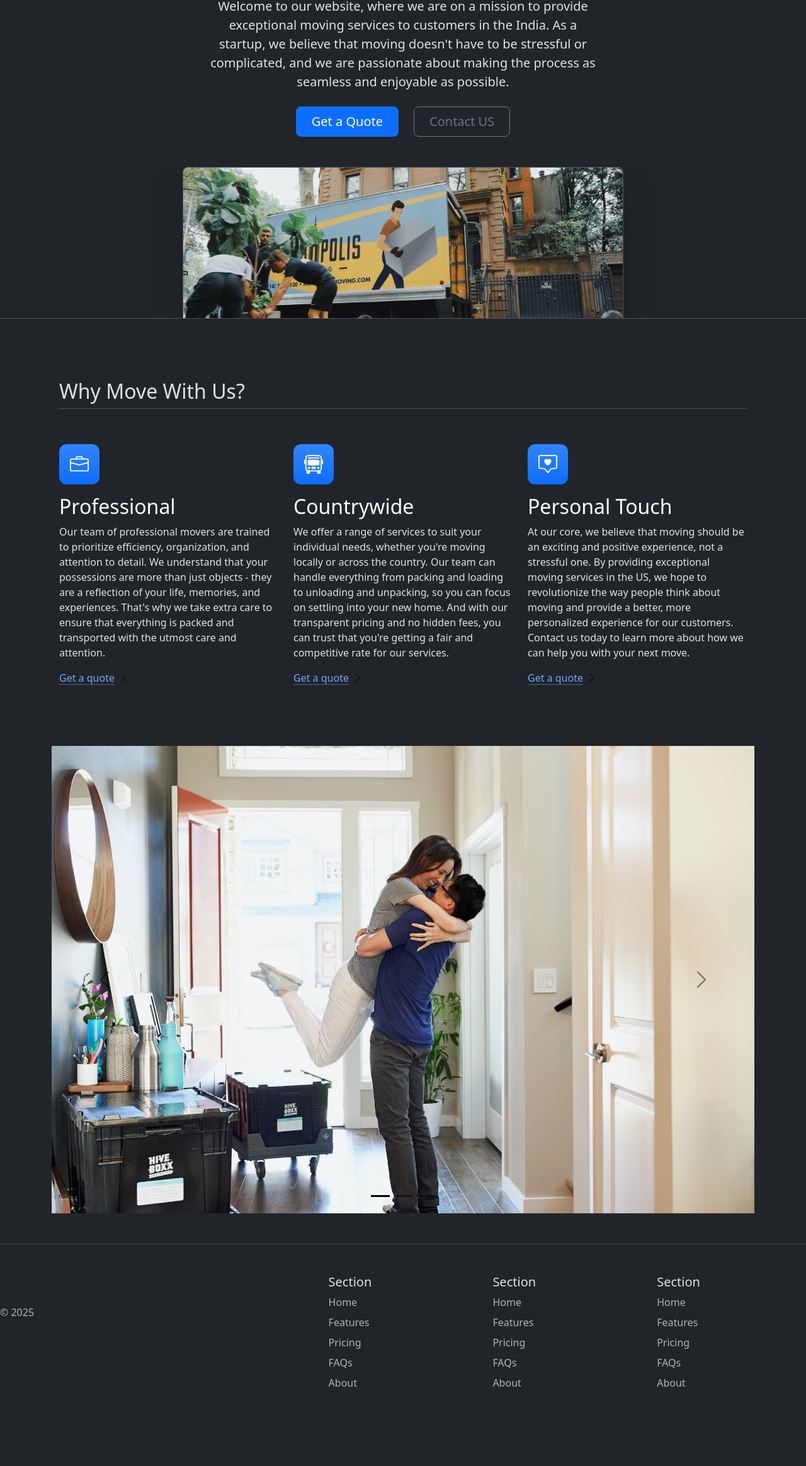
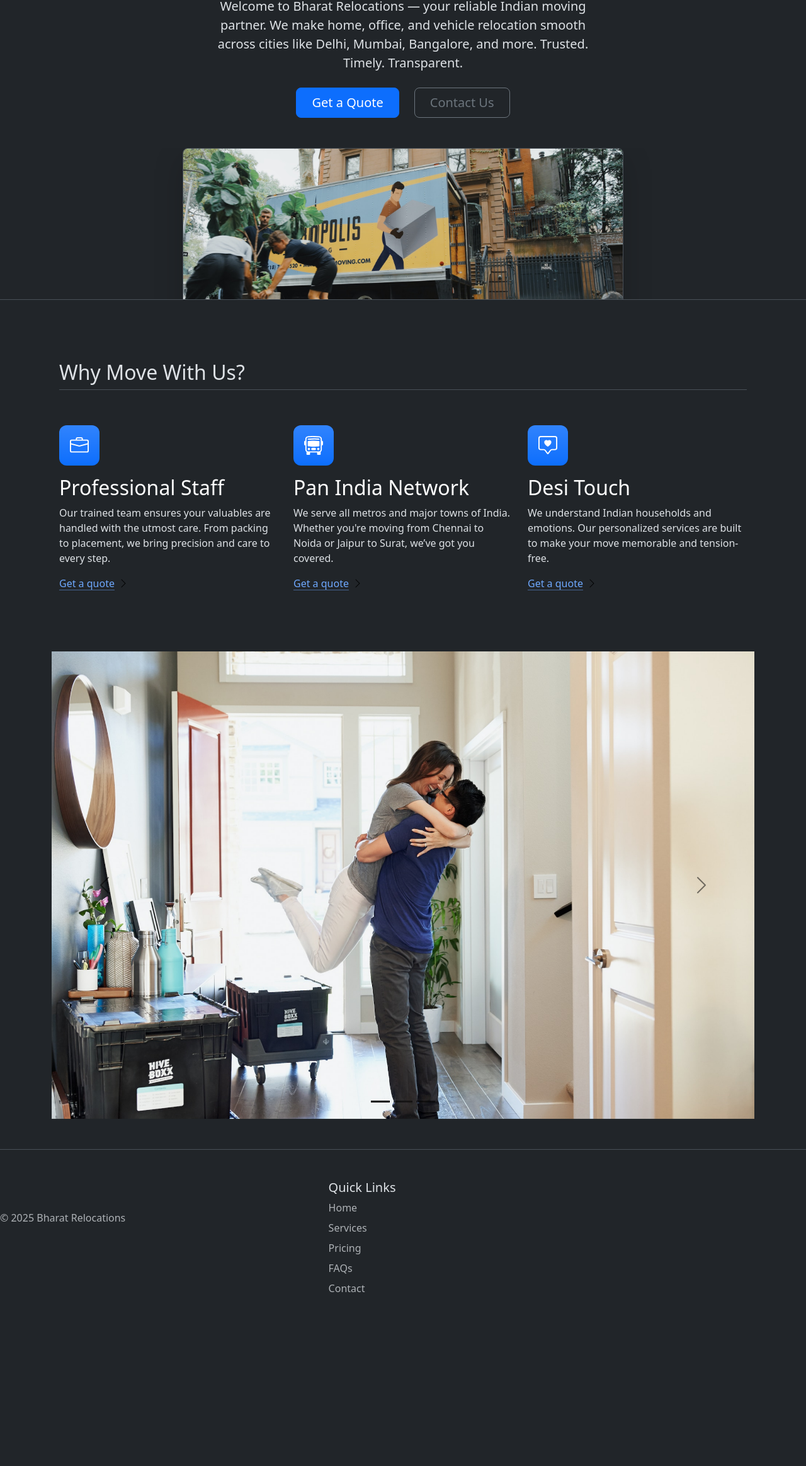
Before and after one commit to Lathish9/Move-It, a plain HTML site: page index.html in a window 1280 px wide. Shown: the part 234-2561 px from the top of the page at 63% size. After the commit the page ends 2411 px from the top, so only its background shows below. Drawn offline with nearby package versions, Linux system fonts and the light colour scheme.

Commit message:
first commit

```diff
--- a/index.html
+++ b/index.html
@@ -4,50 +4,48 @@
 <head>
   <meta charset="UTF-8">
   <meta name="viewport" content="width=device-width, initial-scale=1.0">
-  <title>Move It</title>
+  <title>Bharat Relocations</title>
   <link href="https://cdn.jsdelivr.net/npm/bootstrap@5.3.0-alpha2/dist/css/bootstrap.min.css" rel="stylesheet"
     integrity="sha384-aFq/bzH65dt+w6FI2ooMVUpc+21e0SRygnTpmBvdBgSdnuTN7QbdgL+OapgHtvPp" crossorigin="anonymous">
   <style>
     .feature-icon {
       width: 4rem;
       height: 4rem;
-    border-radius: .75rem;}
-
+      border-radius: .75rem;
+    }
   </style>
 </head>
 
 <body>
   <nav class="navbar navbar-expand-lg bg-body-tertiary">
     <div class="container-fluid">
-          <a class="navbar-brand" href="#"><img src="./box-seam.svg" alt="move it brand icon" height="30">Move It</a>
-          <button class="navbar-toggler" type="button" data-bs-toggle="collapse" data-bs-target="#navbarSupportedContent" aria-controls="navbarSupportedContent" aria-expanded="false" aria-label="Toggle navigation">
+      <a class="navbar-brand" href="#"><img src="./box-seam.svg" alt="brand icon" height="30">Bharat Relocations</a>
+      <button class="navbar-toggler" type="button" data-bs-toggle="collapse" data-bs-target="#navbarSupportedContent">
         <span class="navbar-toggler-icon"></span>
       </button>
       <div class="collapse navbar-collapse" id="navbarSupportedContent">
         <ul class="navbar-nav me-auto mb-2 mb-lg-0">
           <li class="nav-item">
-                <a class="nav-link active" aria-current="page" href="#">Home</a>
+            <a class="nav-link active" href="#">Home</a>
           </li>
           <li class="nav-item">
             <a class="nav-link" href="#">About</a>
           </li>
           <li class="nav-item dropdown">
-                <a class="nav-link dropdown-toggle" href="#" role="button" data-bs-toggle="dropdown" aria-expanded="false">
-                  Services
-                </a>
+            <a class="nav-link dropdown-toggle" href="#" data-bs-toggle="dropdown">Services</a>
             <ul class="dropdown-menu">
-                  <li><a class="dropdown-item" href="#">Action</a></li>
-                  <li><a class="dropdown-item" href="#">Another action</a></li>
+              <li><a class="dropdown-item" href="#">Local Shifting</a></li>
+              <li><a class="dropdown-item" href="#">Intercity Moves</a></li>
               <li><hr class="dropdown-divider"></li>
-                  <li><a class="dropdown-item" href="#">Something else here</a></li>
+              <li><a class="dropdown-item" href="#">Packing & Unpacking</a></li>
             </ul>
           </li>
           <li class="nav-item">
-                <a class="nav-link disabled" aria-disabled="true">Disabled</a>
+            <a class="nav-link disabled">Disabled</a>
           </li>
         </ul>
         <form class="d-flex" role="search">
-              <input class="form-control me-2" type="search" placeholder="Postcode" aria-label="Search">
+          <input class="form-control me-2" type="search" placeholder="Enter Pincode">
           <button class="btn btn-outline-success" type="submit">Check</button>
         </form>
       </div>
@@ -55,17 +53,17 @@
   </nav>
 
   <div class="px-4 pt-5 my-5 text-center border-bottom">
-        <h1 class="display-4 fw-bold text-body-emphasis">Move With Joy</h1>
+    <h1 class="display-4 fw-bold text-body-emphasis">Shift Ghar, Stress-Free</h1>
     <div class="col-lg-6 mx-auto">
-          <p class="lead mb-4">Welcome to our website, where we are on a mission to provide exceptional moving services to customers in the India. As a startup, we believe that moving doesn't have to be stressful or complicated, and we are passionate about making the process as seamless and enjoyable as possible.</p>
+      <p class="lead mb-4">Welcome to Bharat Relocations — your reliable Indian moving partner. We make home, office, and vehicle relocation smooth across cities like Delhi, Mumbai, Bangalore, and more. Trusted. Timely. Transparent.</p>
       <div class="d-grid gap-2 d-sm-flex justify-content-sm-center mb-5">
         <button type="button" class="btn btn-primary btn-lg px-4 me-sm-3">Get a Quote</button>
-            <button type="button" class="btn btn-outline-secondary btn-lg px-4">Contact US</button>
+        <button type="button" class="btn btn-outline-secondary btn-lg px-4">Contact Us</button>
       </div>
     </div>
     <div class="overflow-hidden" style="max-height: 30vh;">
       <div class="container px-5">
-            <img src="./moving-van.jpg" class="img-fluid border rounded-3 shadow-lg mb-4" alt="Example image" width="700" height="500" loading="lazy">
+        <img src="./moving-van.jpg" class="img-fluid border rounded-3 shadow-lg mb-4" alt="moving van" width="700">
       </div>
     </div>
   </div>
@@ -77,37 +75,25 @@
         <div class="feature-icon d-inline-flex align-items-center justify-content-center text-bg-primary bg-gradient fs-2 mb-3">
           <img src="./briefcase.svg" alt="briefcase" height="30">
         </div>
-            <h3 class="fs-2 text-body-emphasis">Professional</h3>
-            <p>Our team of professional movers are trained to prioritize efficiency, organization, and attention to detail. We understand that your possessions are more than just objects - they are a reflection of your life, memories, and experiences. That's why we take extra care to ensure that everything is packed and transported with the utmost care and attention.
-            </p>
-            <a href="#" class="icon-link">
-                Get a quote
-              <img src="chevron-right.svg" alt="chevron-right">
-            </a>
+        <h3 class="fs-2 text-body-emphasis">Professional Staff</h3>
+        <p>Our trained team ensures your valuables are handled with the utmost care. From packing to placement, we bring precision and care to every step.</p>
+        <a href="#" class="icon-link">Get a quote <img src="chevron-right.svg" alt="arrow"></a>
       </div>
       <div class="feature col">
         <div class="feature-icon d-inline-flex align-items-center justify-content-center text-bg-primary bg-gradient fs-2 mb-3">
           <img src="./bus-front.svg" alt="bus-front" height="30">
         </div>
-            <h3 class="fs-2 text-body-emphasis">Countrywide</h3>
-            <p>We offer a range of services to suit your individual needs, whether you're moving locally or across the country. Our team can handle everything from packing and loading to unloading and unpacking, so you can focus on settling into your new home. And with our transparent pricing and no hidden fees, you can trust that you're getting a fair and competitive rate for our services.
-            </p>
-            <a href="#" class="icon-link">
-                Get a quote
-                <img src="chevron-right.svg" alt="chevron-right">
-            </a>
+        <h3 class="fs-2 text-body-emphasis">Pan India Network</h3>
+        <p>We serve all metros and major towns of India. Whether you're moving from Chennai to Noida or Jaipur to Surat, we’ve got you covered.</p>
+        <a href="#" class="icon-link">Get a quote <img src="chevron-right.svg" alt="arrow"></a>
       </div>
       <div class="feature col">
         <div class="feature-icon d-inline-flex align-items-center justify-content-center text-bg-primary bg-gradient fs-2 mb-3">
-              <img src="./chat-square-heart.svg" alt="chat-square-heart" height="30">
+          <img src="./chat-square-heart.svg" alt="heart chat" height="30">
         </div>
-            <h3 class="fs-2 text-body-emphasis">Personal Touch</h3>
-            <p>At our core, we believe that moving should be an exciting and positive experience, not a stressful one. By providing exceptional moving services in the US, we hope to revolutionize the way people think about moving and provide a better, more personalized experience for our customers. Contact us today to learn more about how we can help you with your next move.
-            </p>
-            <a href="#" class="icon-link">
-                Get a quote
-                <img src="chevron-right.svg" alt="chevron-right">
-            </a>
+        <h3 class="fs-2 text-body-emphasis">Desi Touch</h3>
+        <p>We understand Indian households and emotions. Our personalized services are built to make your move memorable and tension-free.</p>
+        <a href="#" class="icon-link">Get a quote <img src="chevron-right.svg" alt="arrow"></a>
       </div>
     </div>
   </div>
@@ -143,52 +129,27 @@
 
   <footer class="row row-cols-1 row-cols-sm-2 row-cols-md-5 py-5 my-5 border-top">
     <div class="col mb-3">
-          <a href="/" class="d-flex align-items-center mb-3 link-body-emphasis text-decoration-none">
+      <a href="#" class="d-flex align-items-center mb-3 link-body-emphasis text-decoration-none">
         <svg class="bi me-2" width="40" height="32"><use xlink:href="#bootstrap"></use></svg>
       </a>
-          <p class="text-body-secondary">© 2025</p>
+      <p class="text-body-secondary">© 2025 Bharat Relocations</p>
     </div>
 
-        <div class="col mb-3">
-
-        </div>
+    <div class="col mb-3"></div>
 
     <div class="col mb-3">
-          <h5>Section</h5>
+      <h5>Quick Links</h5>
       <ul class="nav flex-column">
         <li class="nav-item mb-2"><a href="#" class="nav-link p-0 text-body-secondary">Home</a></li>
-            <li class="nav-item mb-2"><a href="#" class="nav-link p-0 text-body-secondary">Features</a></li>
+        <li class="nav-item mb-2"><a href="#" class="nav-link p-0 text-body-secondary">Services</a></li>
         <li class="nav-item mb-2"><a href="#" class="nav-link p-0 text-body-secondary">Pricing</a></li>
         <li class="nav-item mb-2"><a href="#" class="nav-link p-0 text-body-secondary">FAQs</a></li>
-            <li class="nav-item mb-2"><a href="#" class="nav-link p-0 text-body-secondary">About</a></li>
-          </ul>
-        </div>
-
-        <div class="col mb-3">
-          <h5>Section</h5>
-          <ul class="nav flex-column">
-            <li class="nav-item mb-2"><a href="#" class="nav-link p-0 text-body-secondary">Home</a></li>
-            <li class="nav-item mb-2"><a href="#" class="nav-link p-0 text-body-secondary">Features</a></li>
-            <li class="nav-item mb-2"><a href="#" class="nav-link p-0 text-body-secondary">Pricing</a></li>
-            <li class="nav-item mb-2"><a href="#" class="nav-link p-0 text-body-secondary">FAQs</a></li>
-            <li class="nav-item mb-2"><a href="#" class="nav-link p-0 text-body-secondary">About</a></li>
-          </ul>
-        </div>
-
-        <div class="col mb-3">
-          <h5>Section</h5>
-          <ul class="nav flex-column">
-            <li class="nav-item mb-2"><a href="#" class="nav-link p-0 text-body-secondary">Home</a></li>
-            <li class="nav-item mb-2"><a href="#" class="nav-link p-0 text-body-secondary">Features</a></li>
-            <li class="nav-item mb-2"><a href="#" class="nav-link p-0 text-body-secondary">Pricing</a></li>
-            <li class="nav-item mb-2"><a href="#" class="nav-link p-0 text-body-secondary">FAQs</a></li>
-            <li class="nav-item mb-2"><a href="#" class="nav-link p-0 text-body-secondary">About</a></li>
+        <li class="nav-item mb-2"><a href="#" class="nav-link p-0 text-body-secondary">Contact</a></li>
       </ul>
     </div>
   </footer>
 
-      <script src="https://cdn.jsdelivr.net/npm/bootstrap@5.3.3/dist/js/bootstrap.bundle.min.js" integrity="sha384-YvpcrYf0tY3lHB60NNkmXc5s9fDVZLESaAA55NDzOxhy9GkcIdslK1eN7N6jIeHz" crossorigin="anonymous"></script>
-
+  <script src="https://cdn.jsdelivr.net/npm/bootstrap@5.3.3/dist/js/bootstrap.bundle.min.js" crossorigin="anonymous"></script>
 </body>
 
 </html>
```
Lines whose indentation alone changed are shown as unchanged.
